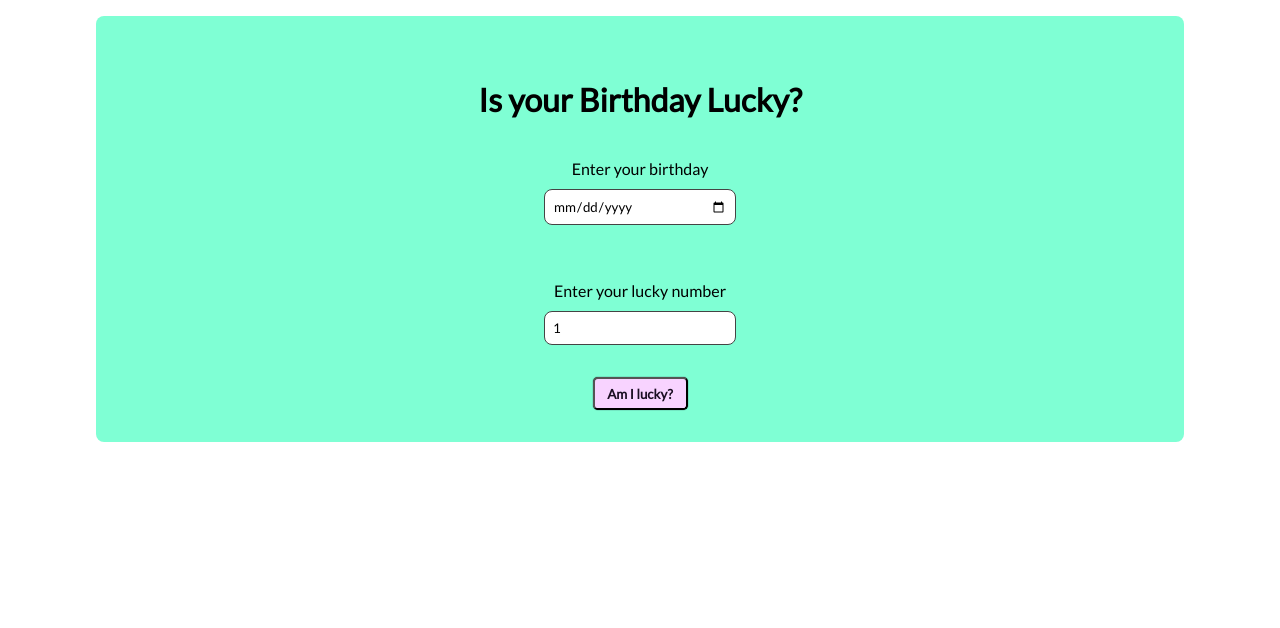
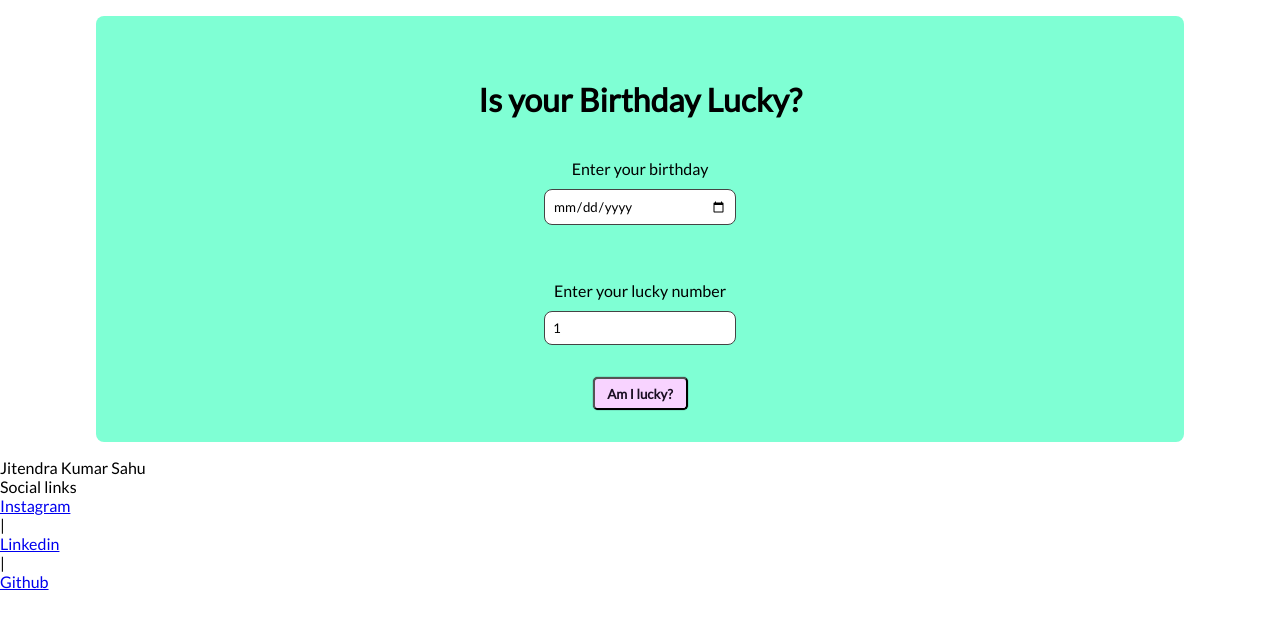
Before and after one commit to Jitendra1mp4/lucky-birthday, a React (Create React App) app: page / in a window 1280 px wide. Shown: the top 628 px of the page. Built offline with nearby package versions, Linux system fonts and the light colour scheme.

Commit message:
feat : footer html structure added

```diff
--- a/src/App.js
+++ b/src/App.js
@@ -3,7 +3,7 @@ import "./App.css";
 // import Navbar from "./Components/Navbar";
 // import Main from "./Components/Main";
 import Learnings from "./Components/Learnings";
-// import Footer from "./Components/Footer";
+import Footer from "./Components/Footer";
 
 function App() {
   // a simple object
@@ -13,7 +13,7 @@ function App() {
       {/* <Main appName="TextStar" userInfo={info} /> */}
       {/* <Main /> */}
       <Learnings />
-      {/* <Footer /> */}
+      <Footer />
     </React.Fragment>
   );
 }
--- a/src/Components/Footer.js
+++ b/src/Components/Footer.js
@@ -1,11 +1,42 @@
 import React from "react";
 
 function Footer() {
-    return (
-        <footer>
-            <p>Footer's content</p>
-        </footer>
-    ) ;
+  return (
+    <footer className="container-fluid">
+      <div className="container-center">
+        <div className="brand">Jitendra Kumar Sahu</div>
+        <p className="label">Social links</p>
+        <ul className="list-no-bullet list-social-links">
+          <li className="list-item-inline">
+            <a
+              className="link link-social link-text-dec-none"
+              href="https://www.instagram.com/jit2endra/"
+            >
+              Instagram
+            </a>
+          </li>
+          |
+          <li className="list-item-inline">
+            <a
+              className="link link-social link-text-dec-none"
+              href="https://www.linkedin.com/in/jitendra1mp4/"
+            >
+              Linkedin
+            </a>
+          </li>
+          |
+          <li className="list-item-inline">
+            <a
+              className="link link-social link-text-dec-none"
+              href="https://github.com/jitendra1mp4"
+            >
+              Github
+            </a>
+          </li>
+        </ul>
+      </div>
+    </footer>
+  );
 }
 
-export default Footer ;
+export default Footer;
```
